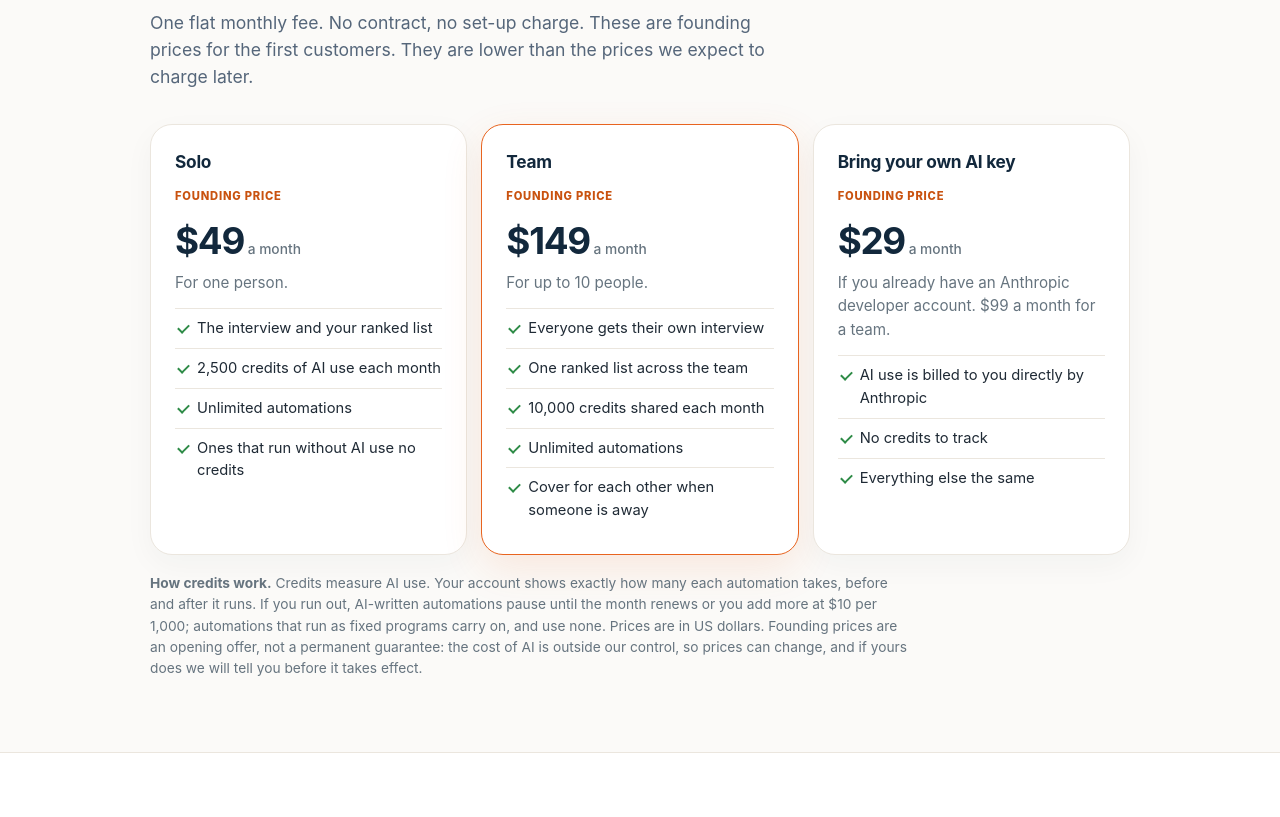
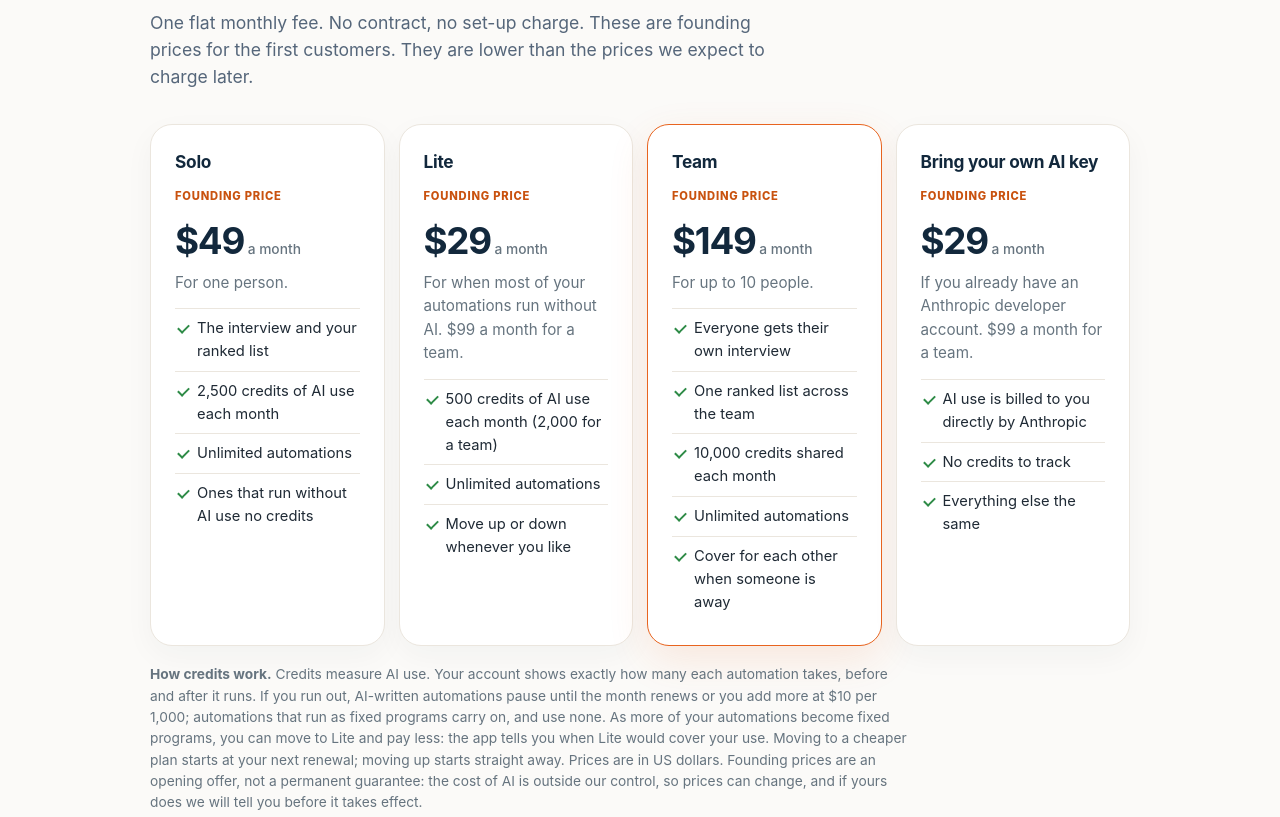
Before and after one commit to Steadyworkhq/steadywork-site, a plain HTML site: page index.html in a window 1280 px wide. Shown: the part 3354-4171 px from the top of the page. Drawn offline with Linux system fonts and the light colour scheme.

Commit message:
Pricing: Lite plan, and moving between plans
Co-Authored-By: Claude Opus 5.5 <noreply@anthropic.com>
Claude-Session: https://claude.ai/code/session_01FC4WRZAWqko3U9Z43jCnwt

```diff
--- a/index.html
+++ b/index.html
@@ -253,15 +253,17 @@
   <div class="wrap">
     <h2>Pricing</h2>
     <p class="lede">One flat monthly fee. No contract, no set-up charge. These are founding prices for the first customers. They are lower than the prices we expect to charge later.</p>
-    <div class="grid3">
+    <div class="grid4">
       <div class="card plan"><h3>Solo</h3><div class="found">Founding price</div><div class="price">$49<small> a month</small></div><p>For one person.</p>
         <ul><li>The interview and your ranked list</li><li>2,500 credits of AI use each month</li><li>Unlimited automations</li><li>Ones that run without AI use no credits</li></ul></div>
+      <div class="card plan"><h3>Lite</h3><div class="found">Founding price</div><div class="price">$29<small> a month</small></div><p>For when most of your automations run without AI. $99 a month for a team.</p>
+        <ul><li>500 credits of AI use each month (2,000 for a team)</li><li>Unlimited automations</li><li>Move up or down whenever you like</li></ul></div>
       <div class="card plan best"><h3>Team</h3><div class="found">Founding price</div><div class="price">$149<small> a month</small></div><p>For up to 10 people.</p>
         <ul><li>Everyone gets their own interview</li><li>One ranked list across the team</li><li>10,000 credits shared each month</li><li>Unlimited automations</li><li>Cover for each other when someone is away</li></ul></div>
       <div class="card plan"><h3>Bring your own AI key</h3><div class="found">Founding price</div><div class="price">$29<small> a month</small></div><p>If you already have an Anthropic developer account. $99 a month for a team.</p>
         <ul><li>AI use is billed to you directly by Anthropic</li><li>No credits to track</li><li>Everything else the same</li></ul></div>
     </div>
-    <p class="fine"><strong>How credits work.</strong> Credits measure AI use. Your account shows exactly how many each automation takes, before and after it runs. If you run out, AI-written automations pause until the month renews or you add more at $10 per 1,000; automations that run as fixed programs carry on, and use none. Prices are in US dollars. Founding prices are an opening offer, not a permanent guarantee: the cost of AI is outside our control, so prices can change, and if yours does we will tell you before it takes effect.</p>
+    <p class="fine"><strong>How credits work.</strong> Credits measure AI use. Your account shows exactly how many each automation takes, before and after it runs. If you run out, AI-written automations pause until the month renews or you add more at $10 per 1,000; automations that run as fixed programs carry on, and use none. As more of your automations become fixed programs, you can move to Lite and pay less: the app tells you when Lite would cover your use. Moving to a cheaper plan starts at your next renewal; moving up starts straight away. Prices are in US dollars. Founding prices are an opening offer, not a permanent guarantee: the cost of AI is outside our control, so prices can change, and if yours does we will tell you before it takes effect.</p>
   </div>
 </section>
 
```
